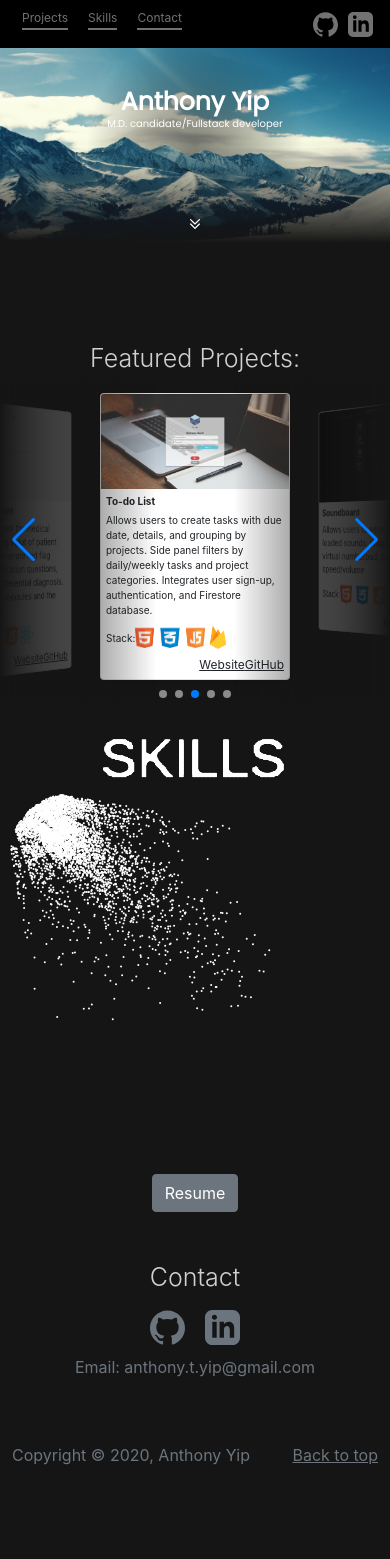
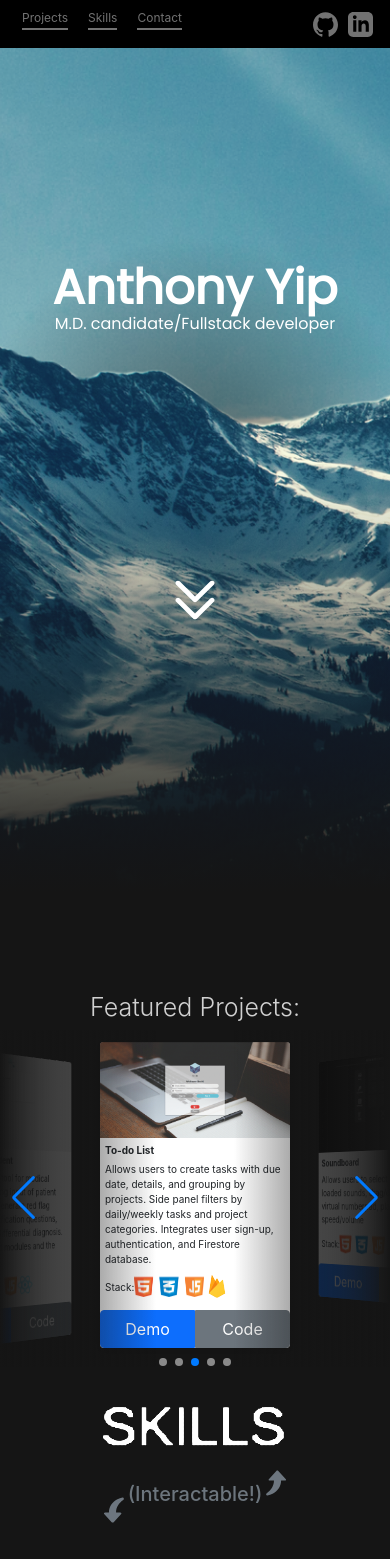
Before and after one commit to YipAnthony/portfolio, a React (Create React App) app: page / in a window 390 px wide. Shown: the top 1559 px of the page. Before the commit the page ends 1519 px from the top, so only its background shows below. Built offline with nearby package versions, Linux system fonts and the light colour scheme.

Commit message:
change title page for mobile

```diff
--- a/src/AboutMeResume.css
+++ b/src/AboutMeResume.css
@@ -3,10 +3,14 @@
     margin: auto;
 }
 
-.resumeDownload {
+.resumeButtonContainer {
+    width: 100%;
     display: flex;
     justify-content: center;
+}
+.resumeDownload {
     text-decoration: none;
+    width: fit-content;
 }
 
 .resumePDFFormat {
--- a/src/AboutMeResume.js
+++ b/src/AboutMeResume.js
@@ -9,9 +9,12 @@ export default function AboutMeResume() {
         <>
         <div className="resumeContainer">
             {isMobile ?
-                <a className="resumeDownload"  href={process.env.PUBLIC_URL + "/images/AnthonyYipResume.pdf"} download>
-                    <button className="btn btn-secondary">Resume</button>
-                </a>
+                <div className="resumeButtonContainer">
+                    <a className="resumeDownload"  href={process.env.PUBLIC_URL + "/images/AnthonyYipResume.pdf"} download>
+                        <button className="btn btn-secondary">Resume</button>
+                    </a>
+
+                </div>
             :
 
                 <div className="accordion" id="accordionExample">
--- a/src/Header.css
+++ b/src/Header.css
@@ -128,15 +128,78 @@
     height: 50%;
     width: 100%;
     left: 0;
-    z-index: 25;
+    z-index: 26;
     background: linear-gradient(to top, #151515, transparent)
 }
+
+
+
+
+
 
 @media (max-width: 500px) {
     .textContainer p{
         font-size: 10px;
     }
 }
+
+
+@media (max-width: 1000px) {
+    .parallaxBackground {
+        width: 100%;
+        height: 100vh;
+    }
+
+    .sky {
+        height: 200vh;
+        width: auto;
+        left: -170%;
+    }
+
+    .ground {
+        bottom: -20%;
+        height: 100vh;
+        width: auto;
+    }
+
+    .mountainLeft {
+        bottom: -30%;
+        left: -25%;
+        height: 100vh;
+        width: auto;
+    }
+
+    .textContainer {
+        top: 25% !important;
+    }
+
+    .textContainer h1 {
+        font-size: 3rem;
+    }
+
+    .textContainer p {
+        font-size: 1rem;
+    }
+
+
+    .arrowDown {
+        position: absolute;
+        bottom: 50%;
+        width: 20vw;
+    }
+
+    .arrowDownPosition {
+        position: absolute;
+        left: 0;
+        right: 0;
+        bottom: 30%;
+    }
+
+    .arrowDown:hover {
+        cursor: pointer;
+    }
+}
+
 @media (max-width: 1200px) {
     .textContainer {
         top: 20%;
--- a/src/Header.js
+++ b/src/Header.js
@@ -56,7 +56,7 @@ export default function Header(props) {
                 <img className="ground translate" ref={groundRef} src={process.env.PUBLIC_URL + "/images/paralax/small/ground.png"} alt="ground" data-speed="-0.2"></img>
 
                 <div className="shadow"> </div>
-                <a href="#projectID">
+                <a className="arrowDownPosition" href="#projectID">
                     <img className="arrowDown translate" ref={arrowDownRef} src={process.env.PUBLIC_URL + "/images/arrowDown.svg"} alt="down arrow" data-speed=".2"></img>
 
                 </a>
--- a/src/Project.css
+++ b/src/Project.css
@@ -25,6 +25,24 @@
     pointer-events: none;
 }
 
+.buttonRow {
+    width: 100%;
+}
+
+.demoButton, .codeButton {
+    width: 50%;
+}
+
+.demoButton {
+    border-top-right-radius: 0 !important;
+    border-bottom-right-radius: 0 !important;
+}
+
+.codeButton {
+    border-top-left-radius: 0 !important;
+    border-bottom-left-radius: 0 !important;
+}
+
 
 .swiper-container {
     padding-top: 3% !important;
@@ -47,6 +65,10 @@
 .swiper-pagination-bullet-active {
     background: #007aff !important;
     opacity: 1 !important;
+}
+
+.card {
+    border: 0 !important;
 }
 
 @media (max-width: 1000px) {
--- a/src/Projects.js
+++ b/src/Projects.js
@@ -61,17 +61,17 @@ export default function Projects() {
                                             <img className="card-text mb-2 ml-1" src={process.env.PUBLIC_URL + "/images/stack.png"} alt="HTML, JS, CSS" width="70" height="25"/>
                                             <img className="card-text mb-1 ml-1" src={process.env.PUBLIC_URL + "/images/node.png"} alt="Node" width="24" height="23"/>
                                             <img className="card-text mb-1 ml-1" src={process.env.PUBLIC_URL + "/images/mongodb.png"} alt="Mongodb" width="24" height="23"/>
-                                            <span className="card-text float-right">
-                                                <a className="d-md-inline-block" href="https://generic-blogsite.herokuapp.com/" target="_blank" rel="noopener noreferrer">
-                                                Website
-                                                </a>
-                                                <a className="d-md-inline-block ml-2" href="https://github.com/YipAnthony/blogServer" target="_blank" rel="noopener noreferrer">
-                                                    GitHub
-                                                </a>
-                                            </span>
+
                                         </p>
-
                                     </div>
+                                        <div className="buttonRow">
+                                            <a className="demoButton" href="https://generic-blogsite.herokuapp.com/" target="_blank" rel="noopener noreferrer">
+                                                <button className="demoButton btn btn-primary shadow-none">Demo</button>
+                                            </a>
+                                            <a className="codeButton" href="https://github.com/YipAnthony/blogServer" target="_blank" rel="noopener noreferrer">
+                                                <button className="codeButton btn btn-secondary shadow-none">Code</button>
+                                            </a>
+                                        </div>
                                 </div>
                     </SwiperSlide>
                     <SwiperSlide>
@@ -90,16 +90,15 @@ export default function Projects() {
                                         <p className="card-text"> Stack:
                                             <img className="card-text mb-2 ml-1" src={process.env.PUBLIC_URL + "/images/stack.png"} alt="HTML, JS, CSS" width="70" height="25"/>
                                             <img className="card-text mb-1 ml-1" src={process.env.PUBLIC_URL + "/images/react.png"} alt="React" width="24" height="23"/>
-                                            <span className="card-text float-right">
-                                                <a className="d-md-inline-block" href="https://yipanthony.github.io/MedStudentAI/" target="_blank" rel="noopener noreferrer">
-                                                Website
-                                                </a>
-                                                <a className="d-md-inline-block ml-2" href="https://github.com/YipAnthony/MedStudentAI/" target="_blank" rel="noopener noreferrer">
-                                                    GitHub
-                                                </a>
-                                            </span>
                                         </p>
-
+                                    </div>
+                                    <div className="buttonRow">
+                                        <a className="demoButton" href="https://yipanthony.github.io/MedStudentAI/" target="_blank" rel="noopener noreferrer">
+                                            <button className="demoButton btn btn-primary shadow-none">Demo</button>
+                                        </a>
+                                        <a className="codeButton" href="https://github.com/YipAnthony/MedStudentAI/" target="_blank" rel="noopener noreferrer">
+                                            <button className="codeButton btn btn-secondary shadow-none">Code</button>
+                                        </a>
                                     </div>
                                 </div>
                     </SwiperSlide>
@@ -116,16 +115,16 @@ export default function Projects() {
                                         <p className="card-text"> Stack:
                                             <img className="card-text mb-2 ml-1" src={process.env.PUBLIC_URL + "/images/stack.png"} alt="HTML, JS, CSS" width="70" height="25"/>
                                             <img className="card-text mb-1 ml-1" src={process.env.PUBLIC_URL + "/images/firebase.svg"} alt="Firebase" width="26" height="23"/>
-                                            <span className="card-text float-right">
-                                                <a className="d-md-inline-block" href="https://yipanthony.github.io/betterToDoList/" target="_blank" rel="noopener noreferrer">
-                                                Website
-                                                </a>
-                                                <a className="d-md-inline-block ml-2" href="https://github.com/YipAnthony/betterToDoList" target="_blank" rel="noopener noreferrer">
-                                                    GitHub
-                                                </a>
-                                            </span>
                                         </p>
 
+                                    </div>
+                                    <div className="buttonRow">
+                                        <a className="demoButton" href="https://yipanthony.github.io/betterToDoList/" target="_blank" rel="noopener noreferrer">
+                                            <button className="demoButton btn btn-primary shadow-none">Demo</button>
+                                        </a>
+                                        <a className="codeButton" href="https://github.com/YipAnthony/betterToDoList" target="_blank" rel="noopener noreferrer">
+                                            <button className="codeButton btn btn-secondary shadow-none">Code</button>
+                                        </a>
                                     </div>
                                 </div>
                     </SwiperSlide>
@@ -140,18 +139,16 @@ export default function Projects() {
                                         <p className="card-text">Allows users to select from pre-loaded sounds, drag/drop onto a virtual numberpad, play and adjust speed/volume</p>
                                         <p className="card-text">Stack:
                                                 <img className="card-text mb-2 ml-1" src={process.env.PUBLIC_URL + "/images/stack.png"} alt="JS, CSS, HTML" width="70" height="25"/>
-                                                <span className="btn-group float-right">
-
-                                                    <a className="d-md-inline-block" href="https://yipanthony.github.io/soundboard/" target="_blank" rel="noopener noreferrer">
-                                                        Website
-                                                    </a>
-
-                                                    <a className="d-md-inline-block ml-2" href="https://github.com/YipAnthony/soundboard" target="_blank" rel="noopener noreferrer">
-                                                        Github
-                                                    </a>
-                                                </span>
                                         </p>
 
+                                    </div>
+                                    <div className="buttonRow">
+                                        <a className="demoButton" href="https://yipanthony.github.io/soundboard/" target="_blank" rel="noopener noreferrer">
+                                            <button className="demoButton btn btn-primary shadow-none">Demo</button>
+                                        </a>
+                                        <a className="codeButton" href="https://github.com/YipAnthony/soundboard" target="_blank" rel="noopener noreferrer">
+                                            <button className="codeButton btn btn-secondary shadow-none">Code</button>
+                                        </a>
                                     </div>
                                 </div>
                     </SwiperSlide>
@@ -166,18 +163,16 @@ export default function Projects() {
                                         <p className="card-text">Basic Rock-paper-scissors game, practicing vanilla JS animations and DOM manipulation.</p>
                                         <p className="card-text">Stack:
                                                 <img className="card-text mb-2 ml-1" src={process.env.PUBLIC_URL + "/images/stack.png"} alt="JS, CSS, HTML" width="70" height="25"/>
-                                                <span className="btn-group float-right">
-
-                                                    <a className="d-md-inline-block" href="https://yipanthony.github.io/rockPaperScissors/" target="_blank" rel="noopener noreferrer">
-                                                        Website
-                                                    </a>
-
-                                                    <a className="d-md-inline-block ml-2" href="https://github.com/YipAnthony/rockPaperScissors/" target="_blank" rel="noopener noreferrer">
-                                                        Github
-                                                    </a>
-                                                </span>
                                         </p>
 
+                                    </div>
+                                    <div className="buttonRow">
+                                        <a className="demoButton" href="https://yipanthony.github.io/rockPaperScissors/" target="_blank" rel="noopener noreferrer">
+                                            <button className="demoButton btn btn-primary shadow-none">Demo</button>
+                                        </a>
+                                        <a className="codeButton" href="https://github.com/YipAnthony/rockPaperScissors/" target="_blank" rel="noopener noreferrer">
+                                            <button className="codeButton btn btn-secondary shadow-none">Code</button>
+                                        </a>
                                     </div>
                                 </div>
                     </SwiperSlide>
--- a/src/Skills.css
+++ b/src/Skills.css
@@ -3,6 +3,58 @@
     justify-content: center;
 }
 
+.skillsText {
+    text-align: center;
+    color: #6c757d
+}
+
 #canvas1 {
     position: relative;
 }
+
+.arrow1 {
+    width: 100px;
+    transform: rotate(-90deg) scaleX(-1);
+    filter: invert(47%) sepia(2%) saturate(2242%) hue-rotate(167deg) brightness(95%) contrast(82%);
+    position: absolute;
+    left: -100px;
+}
+.arrow2 {
+    width: 100px;
+    transform: rotate(90deg) scaleX(-1);
+    filter: invert(47%) sepia(2%) saturate(2242%) hue-rotate(167deg) brightness(95%) contrast(82%);
+    position: absolute;
+    top: -70px;
+    right: -100px;
+}
+
+.interactableText {
+    display: flex;
+    position: relative;
+    width: fit-content;
+    margin: auto;
+    margin-top: 80px;
+    margin-bottom: 80px;
+}
+
+@media (max-width: 1000px) {
+    .arrow1 {
+        width: 30px;
+        position: absolute;
+        left: -30px;
+        bottom: -12px;
+    }
+    .arrow2 {
+        width: 30px;
+        transform: rotate(90deg) scaleX(-1);
+        filter: invert(47%) sepia(2%) saturate(2242%) hue-rotate(167deg) brightness(95%) contrast(82%);
+        position: absolute;
+        top: -15px;
+        right: -30px;
+    }
+
+    .interactableText {
+        margin-top: 30px;
+        margin-bottom: 0px;
+    }
+}
--- a/src/Skills.js
+++ b/src/Skills.js
@@ -7,7 +7,9 @@ import AboutMeResume from './AboutMeResume'
 
 export default function Skills() {
 
-
+    const arrow = <svg xmlns="http://www.w3.org/2000/svg" width="16" height="16" fill="currentColor" className="bi bi-caret-down-fill" viewBox="0 0 16 16">
+    <path d="M7.247 11.14L2.451 5.658C1.885 5.013 2.345 4 3.204 4h9.592a1 1 0 0 1 .753 1.659l-4.796 5.48a1 1 0 0 1-1.506 0z"/>
+  </svg>
     // const { width, height } = useResizeDetector();
 
     const canvasRef = useRef()
@@ -27,6 +29,18 @@ export default function Skills() {
                 <div id="canvasContainer" className="canvasContainer" >
                     <canvas id="canvasTitle" ref={canvasTitleRef}></canvas>
                 </div>
+
+                <div className="interactableText">
+                    <div className="arrow1">
+                        <img src={process.env.PUBLIC_URL + "/images/arrow.svg"} alt="arrow"></img>
+                    </div>
+                    <h5 className="skillsText">(Interactable!)</h5>
+                    <div className="arrow2">
+                        <img src={process.env.PUBLIC_URL + "/images/arrow.svg"} alt="arrow"></img>
+                    </div>
+
+                </div>
+
                 <div className="canvasContainer" >
                     <canvas id="canvas1" ref={canvasRef}></canvas>
                 </div>
--- a/src/parallax.js
+++ b/src/parallax.js
@@ -10,7 +10,6 @@ export default function parallaxExec (translate, parallaxContainer, arrowDown) {
             element.style.transform = `translateY(${scroll * speed}px)`
         })
 
-        // title.style.opacity = - scroll/(parallaxContainerHeight / 2) + 1;
         arrowDown.style.opacity = - scroll/(parallaxContainerHeight / 2) + 1;
     })
 
--- a/src/particle/particle.js
+++ b/src/particle/particle.js
@@ -36,7 +36,7 @@ export default function particleAnimation (canvas, group) {
                 canvas.height = 0.18 * window.innerWidth
             }
         }
-        let onCanvas = false
+        let onCanvas = true
         if (group === "title") {
             onCanvas = true
         }
@@ -196,10 +196,10 @@ export default function particleAnimation (canvas, group) {
                         }
                     }
                 } else {
-                    if (!onCanvas) {
-                        this.x -= directionX;
-                        this.y -= directionY;
-                    }
+                    // if (!onCanvas) {
+                    //     this.x -= directionX;
+                    //     this.y -= directionY;
+                    // }
                     if (distance < mouse.radius) {
                         this.x -= directionX;
                         this.y -= directionY;
```
Also changed, not shown: public/images/arrow.svg (added).
